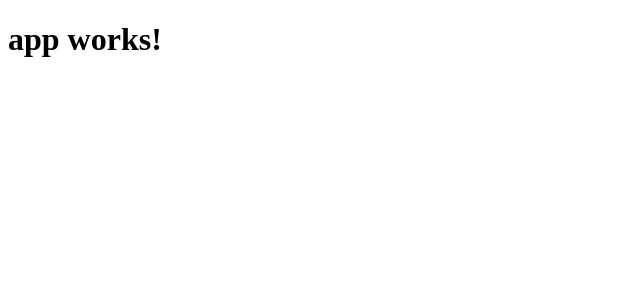
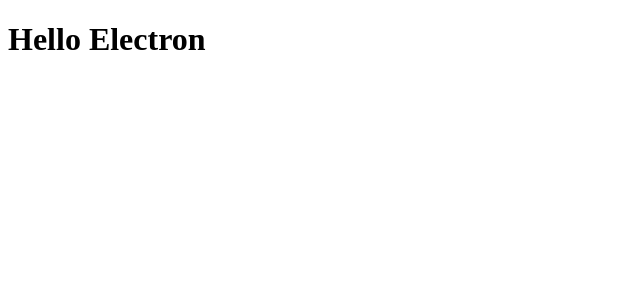
Before and after one commit to DevWurm/hello-electron, an Angular app: page / in a window 1280 px wide. Shown: the top 300 px of the page, without its empty margins (0-640 px from the left). Built offline with nearby package versions, Linux system fonts and the light colour scheme.

Commit message:
Building our app

```diff
--- a/src/app/app.component.ts
+++ b/src/app/app.component.ts
@@ -6,5 +6,5 @@ import { Component } from '@angular/core';
   styleUrls: ['./app.component.css']
 })
 export class AppComponent {
-  title = 'app works!';
+title = 'Hello Electron';
 }
```
Also changed, not shown: 2 other files (tests, documents, lock files or other folders).
